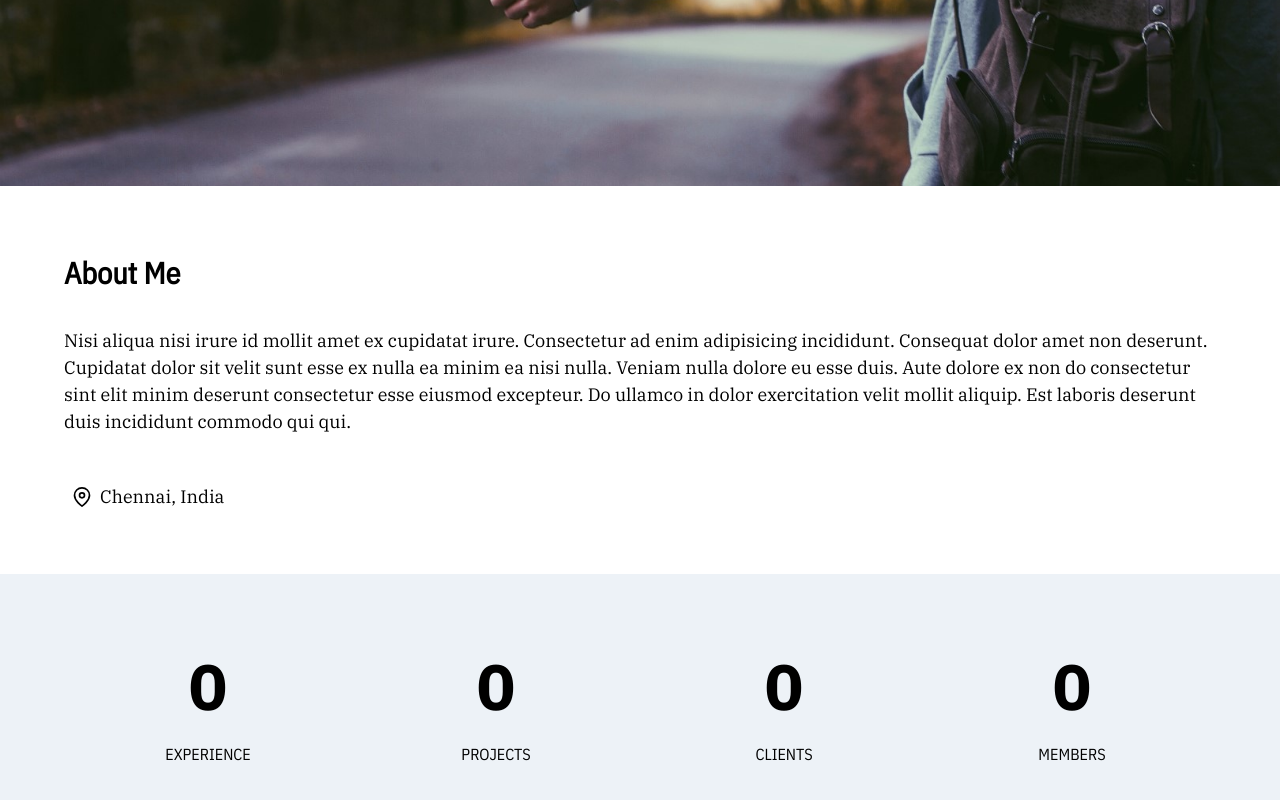
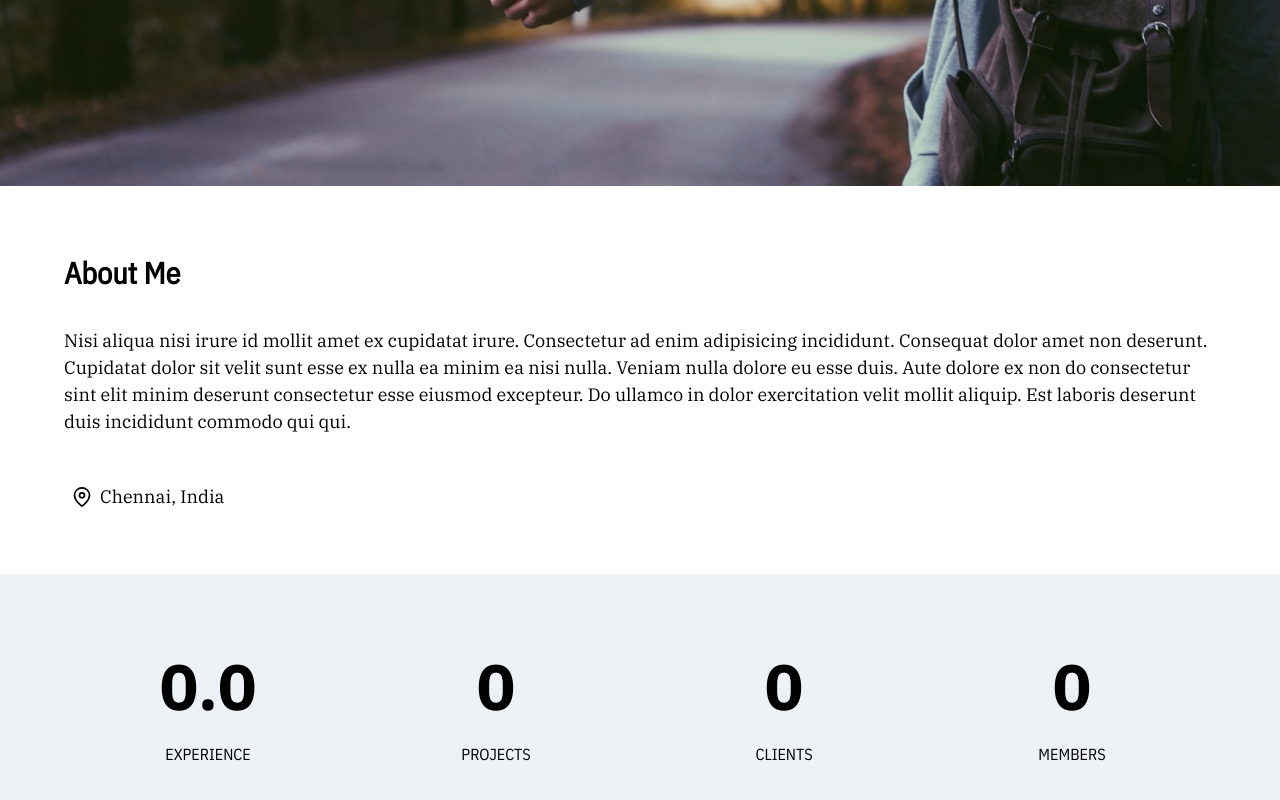
Before and after one commit to fareez-ahamed/profile-next, a Next.js app: page / in a window 1280 px wide. Shown: the part 614-1414 px from the top of the page. Built offline with nearby package versions, Linux system fonts and the light colour scheme.

Commit message:
Before changing to incrementing hook

```diff
--- a/components/StatNumber.tsx
+++ b/components/StatNumber.tsx
@@ -12,7 +12,11 @@ function inViewPort(rect: DOMRect): boolean {
   return false;
 }
 
-const StatNumber: React.FC<{ value: number; className?: string }> = props => {
+const StatNumber: React.FC<{
+  value: number;
+  className?: string;
+  fixedPoint?: number;
+}> = props => {
   const [i, setI] = useState(0);
   const [active, setActive] = useState(false);
   const delta = props.value / 10;
@@ -20,7 +24,7 @@ const StatNumber: React.FC<{ value: number; className?: string }> = props => {
 
   function increment() {
     setI(x => {
-      return x < props.value ? Math.ceil(x + delta) : props.value;
+      return x < props.value ? x + delta : props.value;
     });
   }
 
@@ -46,9 +50,28 @@ const StatNumber: React.FC<{ value: number; className?: string }> = props => {
 
   return (
     <p className={props.className} ref={ref}>
-      {i}
+      {i.toFixed(props.fixedPoint || 0)}
     </p>
   );
 };
 
+function useIncrementingNumber(n: number) {
+  const [i, setI] = useState(0);
+  const delta = n / 10;
+
+  let handle = null;
+
+  function increment() {
+    setI(x => {
+      return x < n ? x + delta : n;
+    });
+  }
+
+  function start() {
+    handle = setInterval(increment, 100);
+  }
+
+  return [i, start];
+}
+
 export default StatNumber;
--- a/components/Statistics.tsx
+++ b/components/Statistics.tsx
@@ -5,17 +5,26 @@ const Statistics: React.FC<{}> = props => (
   <section className="bg-gray-200">
     <div className="container mx-auto md:p-16 p-8 flex justify-around">
       {data.stats.map(stat => (
-        <StatBox {...stat} />
+        <StatBox
+          value={stat.value}
+          text={stat.text}
+          fixedPoint={stat.decimals}
+        />
       ))}
     </div>
   </section>
 );
 
-const StatBox: React.FC<{ value: number; text: string }> = props => (
+const StatBox: React.FC<{
+  value: number;
+  text: string;
+  fixedPoint: number;
+}> = props => (
   <div className="flex-col items-center" style={{ minWidth: "12rem" }}>
     <StatNumber
       className="font-bold font-sans text-6xl mb-2 text-center"
       value={props.value}
+      fixedPoint={props.fixedPoint}
     />
     <p className="font-condensed uppercase text-center">{props.text}</p>
   </div>
--- a/data/data.json
+++ b/data/data.json
@@ -6,8 +6,9 @@
     "aboutMe": "Nisi aliqua nisi irure id mollit amet ex cupidatat irure. Consectetur ad enim adipisicing incididunt. Consequat dolor amet non deserunt. Cupidatat dolor sit velit sunt esse ex nulla ea minim ea nisi nulla. Veniam nulla dolore eu esse duis. Aute dolore ex non do consectetur sint elit minim deserunt consectetur esse eiusmod excepteur. Do ullamco in dolor exercitation velit mollit aliquip. Est laboris deserunt duis incididunt commodo qui qui.",
     "stats": [
         {
-            "value": 8,
-            "text": "Experience"
+            "value": 8.5,
+            "text": "Experience",
+            "decimals": 1
         },
         {
             "value": 20,
```
